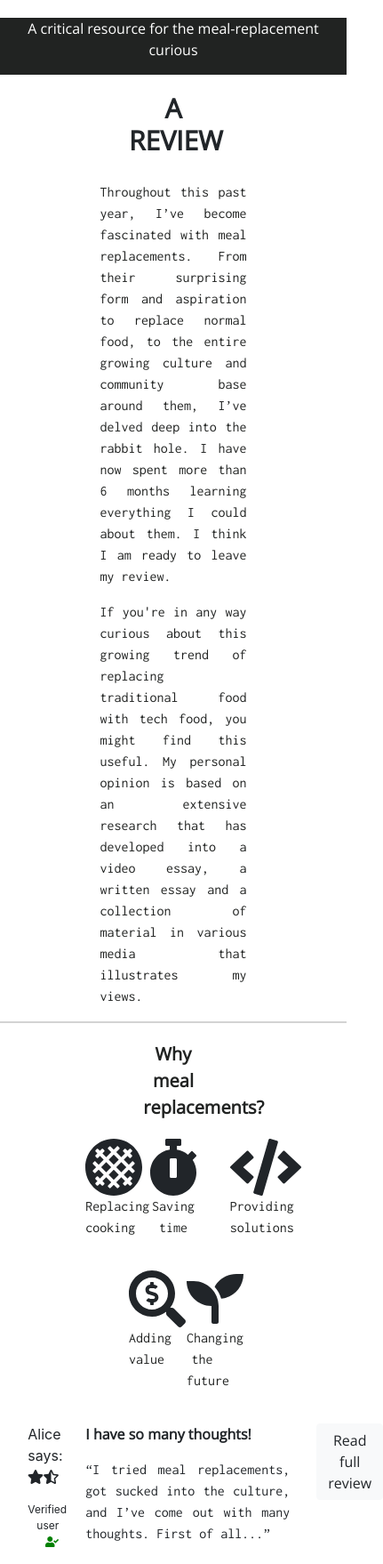
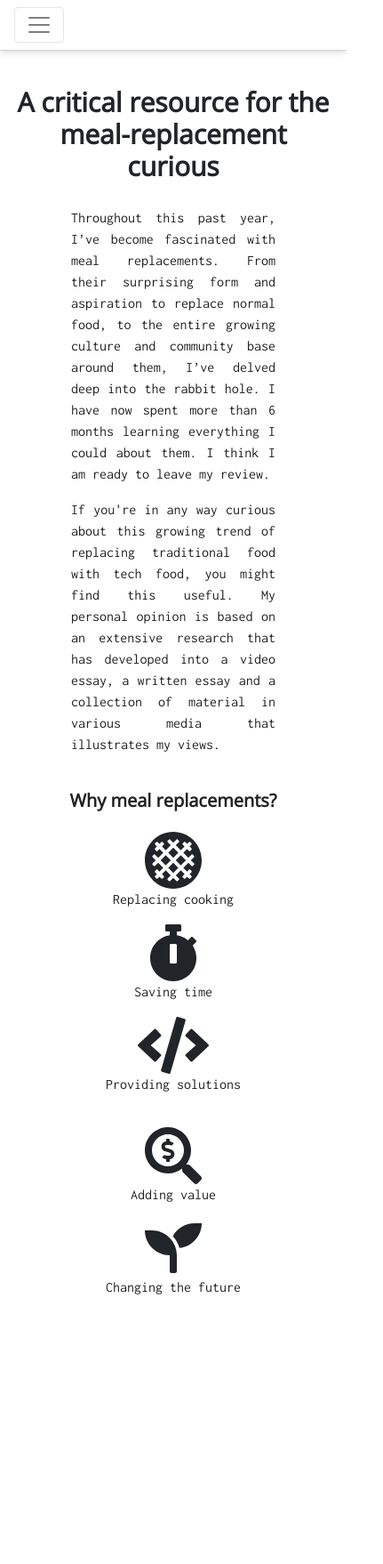
Before and after one commit to alicestrt/framesofreference, a Vue app: page / in a window 390 px wide. Shown: the whole page at 89% size, 431 px wide, since content can reach past the window. After the commit the page ends 1495 px from the top, so only its background shows below. Built offline with nearby package versions, Linux system fonts and the light colour scheme.

Commit message:
optimize for mobile part 1

```diff
--- a/src/components/AboutPage.vue
+++ b/src/components/AboutPage.vue
@@ -23,9 +23,8 @@ p {
 <div>
     <MenuBar/>
     <b-row class="about-text" align-h="center">
-        <b-col cols="8">
-            <h3>
-    About the project</h3>
+        <b-col cols="10">
+            <h3>About the project</h3>
             <p class="about-text">
                 I'm Alice. This website is part of my graduation project for the Master of Arts in Fine Art and Design: Experimental Publishing, in which I question the role of technology in the development of innovative food. More specifically, I'm deconstructing what
                 I've identified as the meal-replacement phenomenon, an ideology, culture, community and, ultimately, range of products that have emerged out of Silicon Valley's techno-solutionism approach to problem solving in the past 5 years, and have
@@ -43,7 +42,7 @@ p {
     </b-row>
 
     <b-row align-h="center">
-        <b-col cols="8">
+        <b-col cols="10">
             <h3>About the essay</h3>
             <p class="about-text">
                 "Your Body Will Make Itself Heard" represents my masters' thesis, and takes a broader look at the historical, cultural and technological development of meal replacements.
@@ -52,7 +51,7 @@ p {
     </b-row>
 
     <b-row class="about-text" align-h="center">
-        <b-col cols="8">
+        <b-col cols="10">
             <h3>About the video</h3>
             <p class="about-text">
                 "Is It Time to Eat, Or Is There No More Time to Eat" is a short desktop film that complements my research on meal replacements. As opposed to a broader look on the topic, the video focuses on the issue of solving problems through the means of techno-solutionism.
--- a/src/components/CookingCard.vue
+++ b/src/components/CookingCard.vue
@@ -18,7 +18,7 @@ p {
 
 <div>
     <b-row align-h="center">
-        <b-col cols="10">
+        <b-col cols="12">
             <div class="card_content">
                 <p style="text-align: center; font-weight: bold;">We love food, we hate having to cook it</p>
                 <p>
--- a/src/components/FullTextPage.vue
+++ b/src/components/FullTextPage.vue
@@ -2,6 +2,7 @@
 
 @import url('https://fonts.googleapis.com/css?family=Inconsolata&display=swap');
 @import url('https://fonts.googleapis.com/css?family=Open+Sans&display=swap');
+
 #header {
     margin-top: 40px;
 }
@@ -16,11 +17,6 @@ h3 {
     font-family: 'Open Sans', sans-serif;
     font-weight: bold;
 }
-iframe {
-  position: absolute;
-  width: 800px;
-  height: 900px;
-}
 
 </style>
 
@@ -29,19 +25,24 @@ iframe {
 <div>
     <MenuBar/>
     <b-row align-h="center">
-        <b-col cols="6">
+        <b-col md="6" sm="12">
             <h3>Your Body Will Make Itself Heard</h3>
         </b-col>
     </b-row>
     <b-row align-h="center">
-        <b-col cols="6">
+        <b-col cols="10">
             <p><a href="https://git.xpub.nl/alicestrt/Thesis" target="_blank">Download</a> the full text of my thesis.</p>
         </b-col>
     </b-row>
     <b-row align-h="center">
-      <b-col cols="8">
-    <iframe style="left: 145px; right: 145px;" src="./media/thesis.pdf"></iframe>
-  </b-col>
+      <b-col cols="12">
+        <b-embed
+          type="iframe"
+          aspect="4by3"
+          src="./media/thesis.pdf"
+          allowfullscreen
+        ></b-embed>
+      </b-col>
   </b-row>
 </div>
 
--- a/src/components/MenuBar.vue
+++ b/src/components/MenuBar.vue
@@ -1,13 +1,17 @@
 <template>
 <b-row class="mb-5-menu">
-    <b-col md="8">
-      <b-button variant="light" to='/'>Home</b-button>
-        <b-button variant="light" to='/about'>About</b-button>
-        <b-button variant="light" to='/review'>Review</b-button>
-
-<b-button variant="light" to='/fulltext'>Full text</b-button>
-        <b-button variant="light" to='/video'>Video</b-button>
-    </b-col>
+   <b-navbar toggleable="lg">
+     <b-navbar-toggle target="nav-collapse"></b-navbar-toggle>
+     <b-collapse id="nav-collapse" is-nav>
+       <b-navbar-nav>
+          <b-nav-item to='/'>Home</b-nav-item>
+          <b-nav-item to='/about'>About</b-nav-item>
+          <b-nav-item to='/review'>Review</b-nav-item>
+          <b-nav-item to='/fulltext'>Full text</b-nav-item>
+          <b-nav-item to='/video'>Video</b-nav-item>
+        </b-navbar-nav>
+      </b-collapse>
+   </b-navbar>
 </b-row>
 </template>
 
--- a/src/components/SplashPage.vue
+++ b/src/components/SplashPage.vue
@@ -90,20 +90,14 @@ p {
 <template>
 
 <div>
-
-    <b-row align-h="center">
-        <b-col cols="12" id="subtitle">
-            <p style="text-align: center;">A critical resource for the meal-replacement curious</p>
-        </b-col>
-    </b-row>
-    <!--end header -->
-    <b-row align-h="center">
-      <b-col cols="4">
-        <h2 id='review_title'>A REVIEW</h2>
+  <MenuBar/>
+    <b-row align-h="center" style="margin-top: 20px;">
+      <b-col md="4" sm="10">
+        <h2 id='review_title'>A critical resource for the meal-replacement curious</h2>
       </b-col>
     </b-row>
-    <b-row align-h="center" style="border-bottom: 2px solid #D3D3D3;">
-        <b-col cols="6" id="introduction">
+    <b-row align-h="center">
+        <b-col cols="8" id="introduction">
             <p>
 
                 Throughout this past year, I’ve become fascinated with meal replacements. From their surprising form and aspiration to replace normal food, to the entire growing culture and community base around them, I’ve delved deep into the rabbit hole. I have now
@@ -122,24 +116,24 @@ p {
     <!--end introduction -->
     <div class='signs'>
 <b-row align-h="center">
-  <b-col cols="3" id="why">
+  <b-col md="3" sm="12" id="why">
   Why meal replacements?
 </b-col>
 </b-row>
     <b-row align-h="center">
-        <b-col cols="2" style="text-align:center;">
+        <b-col md="2" sm="12" style="text-align:center;">
             <font-awesome-icon icon="stroopwafel" size="4x" />
             <p id="icon-text" style="text-align:center;">
                 Replacing cooking
             </p>
         </b-col>
-        <b-col cols="3" style="text-align:center;">
+        <b-col md="2" sm="12" style="text-align:center;">
             <font-awesome-icon icon="stopwatch" size="4x" />
             <p id="icon-text" style="text-align:center;">
                 Saving time
             </p>
         </b-col>
-        <b-col cols="2" style="text-align:center;">
+        <b-col md="2" sm="12" style="text-align:center;">
             <font-awesome-icon icon="code" size="4x" />
             <p id="icon-text" style="text-align:center;">
                 Providing solutions
@@ -151,47 +145,17 @@ p {
 
 
     <b-row align-h="center" class="signs">
-        <b-col cols="2" style="text-align:center;">
+        <b-col md="2" sm="12" style="text-align:center;">
             <font-awesome-icon icon="search-dollar" size="4x" />
             <p id="icon-text" style="text-align:center;">
                 Adding value
             </p>
         </b-col>
-        <b-col cols="2" style="text-align:center;">
+        <b-col md="2" sm="12" style="text-align:center;">
             <font-awesome-icon icon="seedling" size="4x" />
             <p id="icon-text" style="text-align:center;">
                 Changing the future
             </p>
-        </b-col>
-    </b-row>
-    <!-- end second row of icons-->
-
-    <b-row align-h="center" style="border-top: 2px solid #D3D3D3 margin-top: 10px; ">
-        <b-col cols="2" id="review_end">
-            <p style="text-align: right;">
-                Alice says:
-                <font-awesome-icon icon="star" />
-                <font-awesome-icon icon="star-half-alt" />
-            </p>
-            <p style="font-size: 12px; text-align: right;">
-                Verified user
-                <font-awesome-icon icon="user-check" style="color: green" />
-            </p>
-        </b-col>
-        <b-col cols="8">
-            <p id='review-title' style="font-weight: bold;">
-                I have so many thoughts!
-            </p>
-            <p id='short-review'>
-                “I tried meal replacements, got sucked into the culture, and I’ve come out with many thoughts. First of all...”
-            </p>
-        </b-col>
-        <b-col cols="1" id="read_full">
-            <b-button variant="light" to='/review'>
-              Read full review
-            </b-button>
-
-
         </b-col>
     </b-row>
 </div>
@@ -199,9 +163,12 @@ p {
 </template>
 
 <script>
-
+import MenuBar from './MenuBar'
 export default {
     name: 'SplashPage',
+    components: {
+        MenuBar
+    }
 }
 
 </script>
--- a/src/components/TimeCard.vue
+++ b/src/components/TimeCard.vue
@@ -60,7 +60,7 @@ export default {
     data: function() {
         return {
 
-            post_mom_economy: '<img  width="300" height="200" src="/media/topics/post-mom_economy/images/post_mom.png"></img>',
+            post_mom_economy: '<img class="img-fluid" src="/media/topics/post-mom_economy/images/post_mom.png"></img>',
             lot_2046: '<a href="https://www.lot2046.com/" target="_blank">LOT is a subscription-based service which distributes a basic set of clothing, footwear, essential self-care products, accessories, and media content.</a>',
             washio: '<a href="http://www.thewashio.com/" target="_blank">"We know that your busy schedule will not allow you to do laundry at home, so let us takecare of your laundry - you can take care of what matter most to you"</a>',
             delivery: '<iframe width="250" height="200" src="https://www.youtube.com/embed/2I0fxeeI1sg" frameborder="0" allow="accelerometer; autoplay; encrypted-media; gyroscope; picture-in-picture" allowfullscreen></iframe>',
--- a/src/components/VideoPage.vue
+++ b/src/components/VideoPage.vue
@@ -27,13 +27,18 @@ h3 {
 <div>
     <MenuBar/>
     <b-row align-h="center">
-        <b-col cols="4">
+        <b-col cols="10">
             <h3>Is it time to eat, or is there no more time to eat?</h3>
         </b-col>
     </b-row>
     <b-row align-h="center">
-        <b-col cols="6" text-center>
-          <iframe width="860" height="515" src="https://www.youtube.com/embed/S-maUIUAC3I" frameborder="0" allow="accelerometer; autoplay; encrypted-media; gyroscope; picture-in-picture" allowfullscreen></iframe>
+        <b-col cols="10">
+          <b-embed
+             type="iframe"
+             aspect="16by9"
+             src="https://www.youtube.com/embed/S-maUIUAC3I"
+             allowfullscreen
+           ></b-embed>
         </b-col>
     </b-row>
 </div>
```
Also changed, not shown: src/components/ReviewPage.vue (+7 -7 lines).
